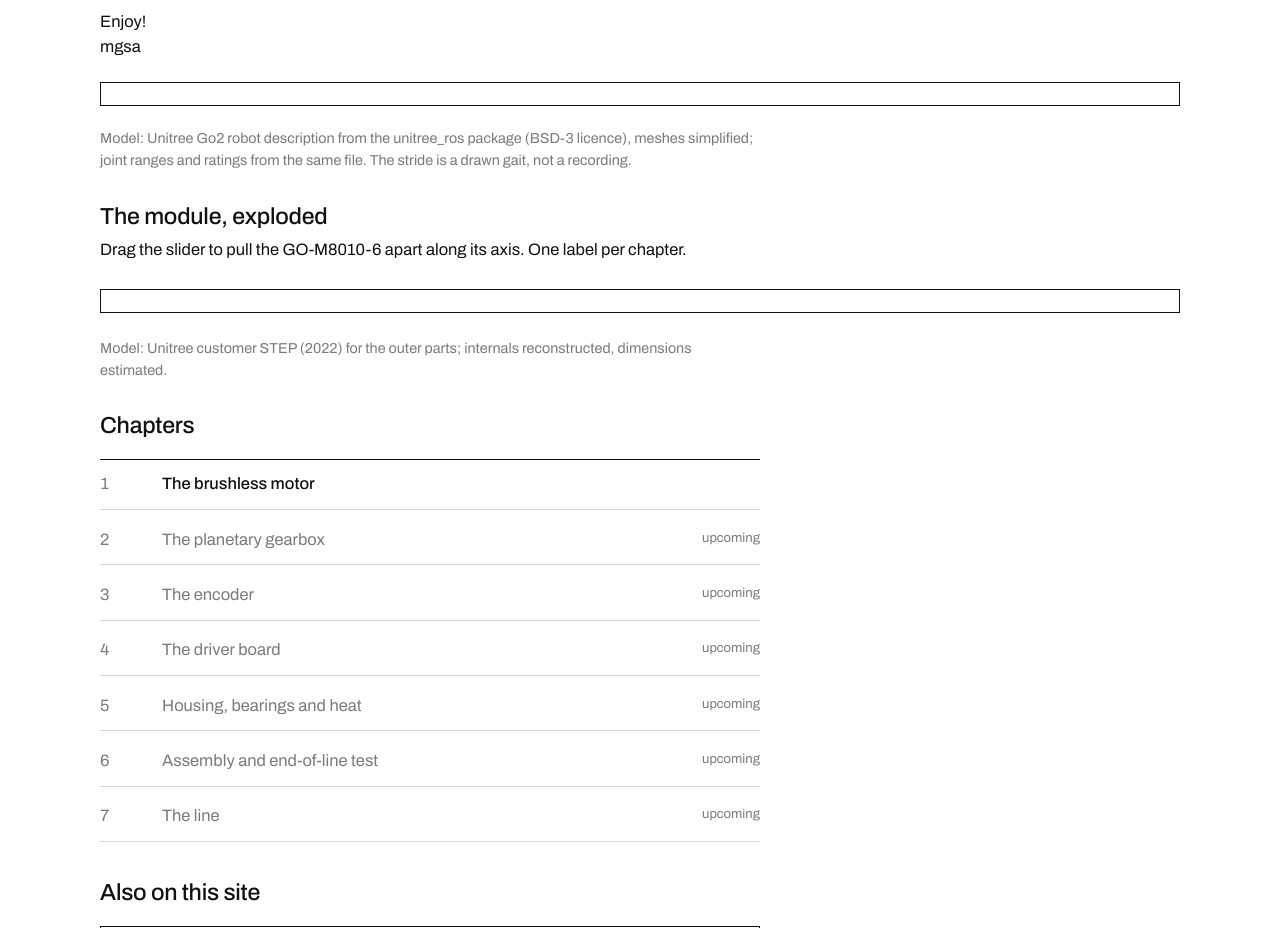
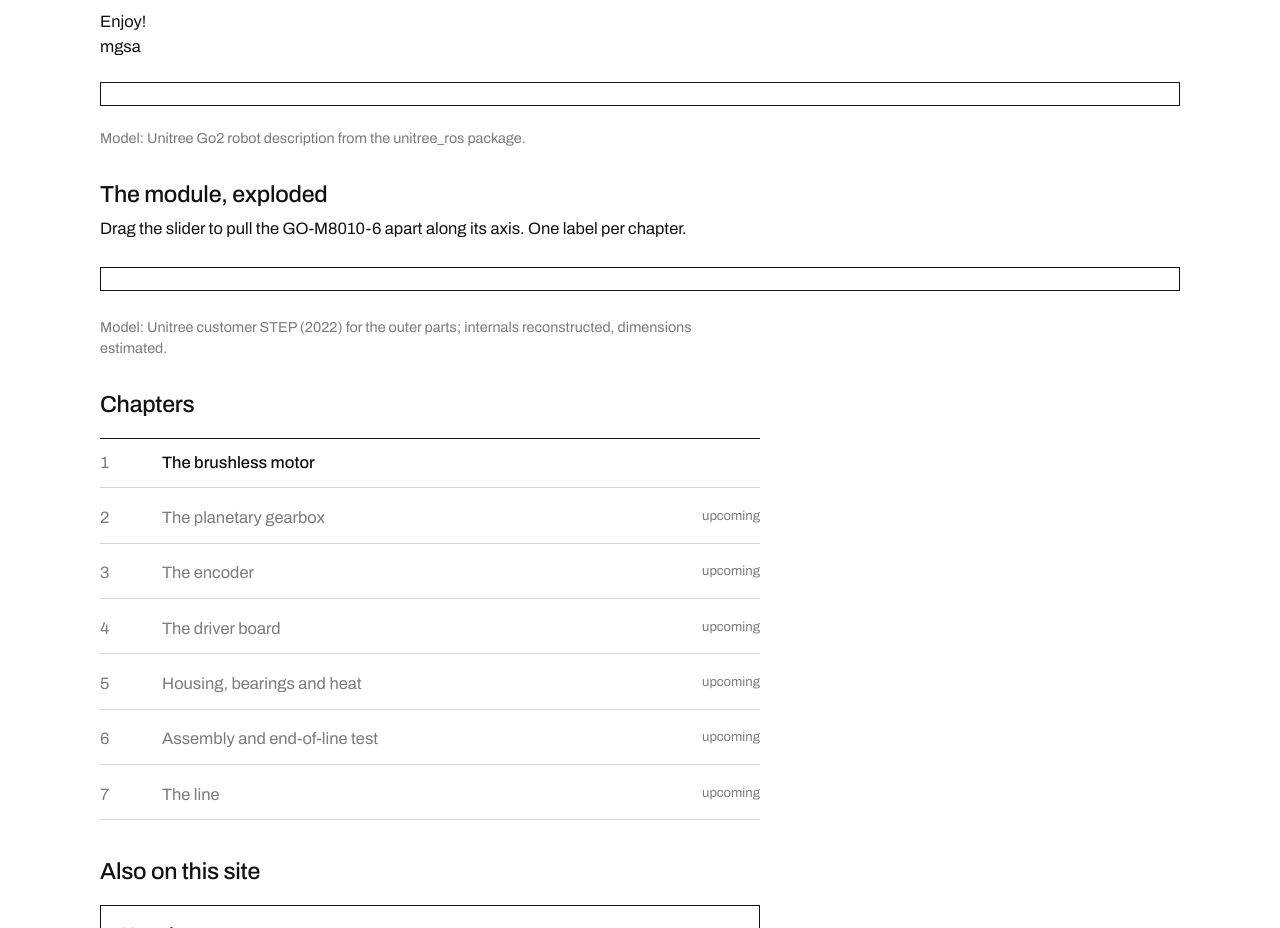
Before and after one commit to mgsa1/actuator-notes, a plain HTML site: page index.html in a window 1280 px wide. Shown: the part 1180-2108 px from the top of the page. Drawn offline with nearby package versions, Linux system fonts and the light colour scheme.

Commit message:
Home: trim Go2 model caption
Co-Authored-By: Claude Opus 5.5 <noreply@anthropic.com>

```diff
--- a/index.html
+++ b/index.html
@@ -57,7 +57,7 @@
 <p>Enjoy!<br>mgsa</p>
 
 <div class="robot" data-model="models/go2.glb" data-tree="models/go2.json"></div>
-<p class="meta">Model: Unitree Go2 robot description from the unitree_ros package (BSD-3 licence), meshes simplified; joint ranges and ratings from the same file. The stride is a drawn gait, not a recording.</p>
+<p class="meta">Model: Unitree Go2 robot description from the unitree_ros package.</p>
 
 <h2 style="border:0;margin-top:2rem">The module, exploded</h2>
 <p>Drag the slider to pull the GO-M8010-6 apart along its axis. One label per chapter.</p>
```
